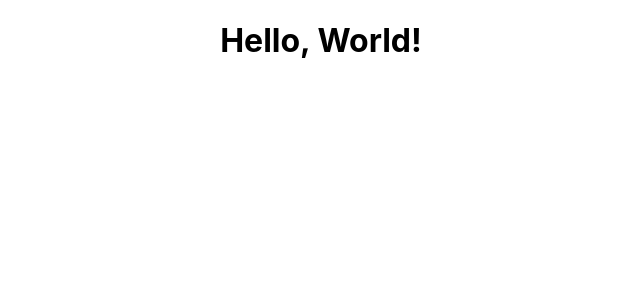
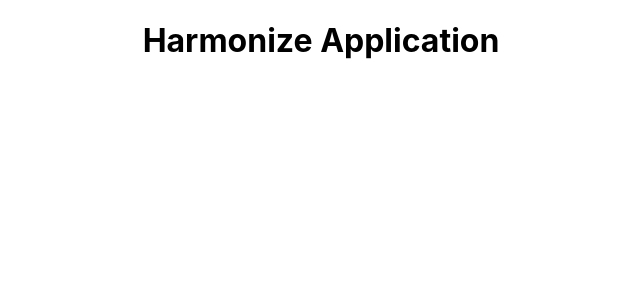
Before and after one commit to JureSeselj/harmonize, a React (Create React App) app: page / in a window 1280 px wide. Shown: the top 300 px of the page, without its empty margins (319-959 px from the left). Built offline with nearby package versions, Linux system fonts and the light colour scheme.

Commit message:
Set up dependencies and change header title

```diff
--- a/src/App.js
+++ b/src/App.js
@@ -3,7 +3,7 @@ import './App.css';
 function App() {
   return (
     <div className="App">
-      <h1>Hello, World!</h1>
+      <h1>Harmonize Application</h1>
     </div>
   );
 }
```
Also changed, not shown: package.json (+11 -1 lines), 1 other file (tests, documents, lock files or other folders).
